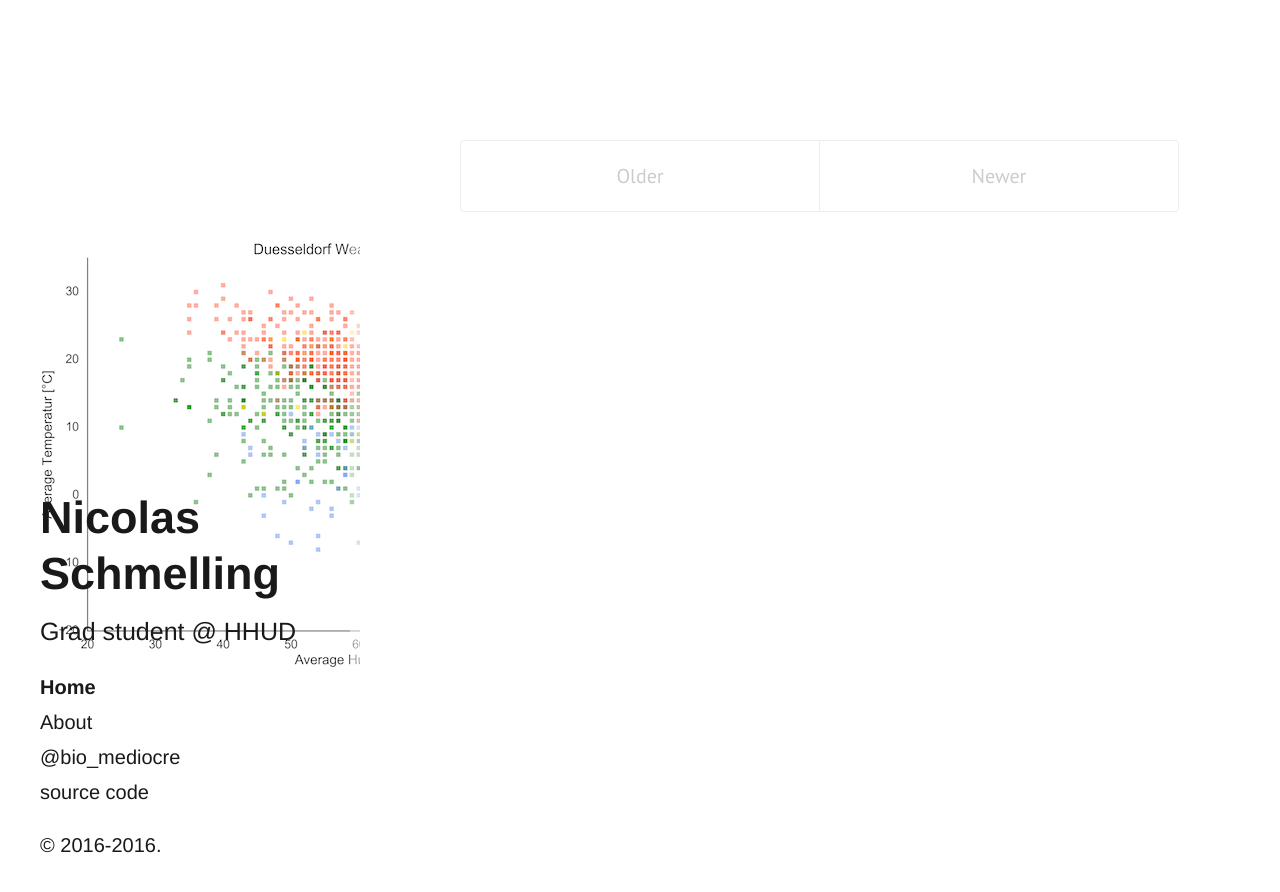
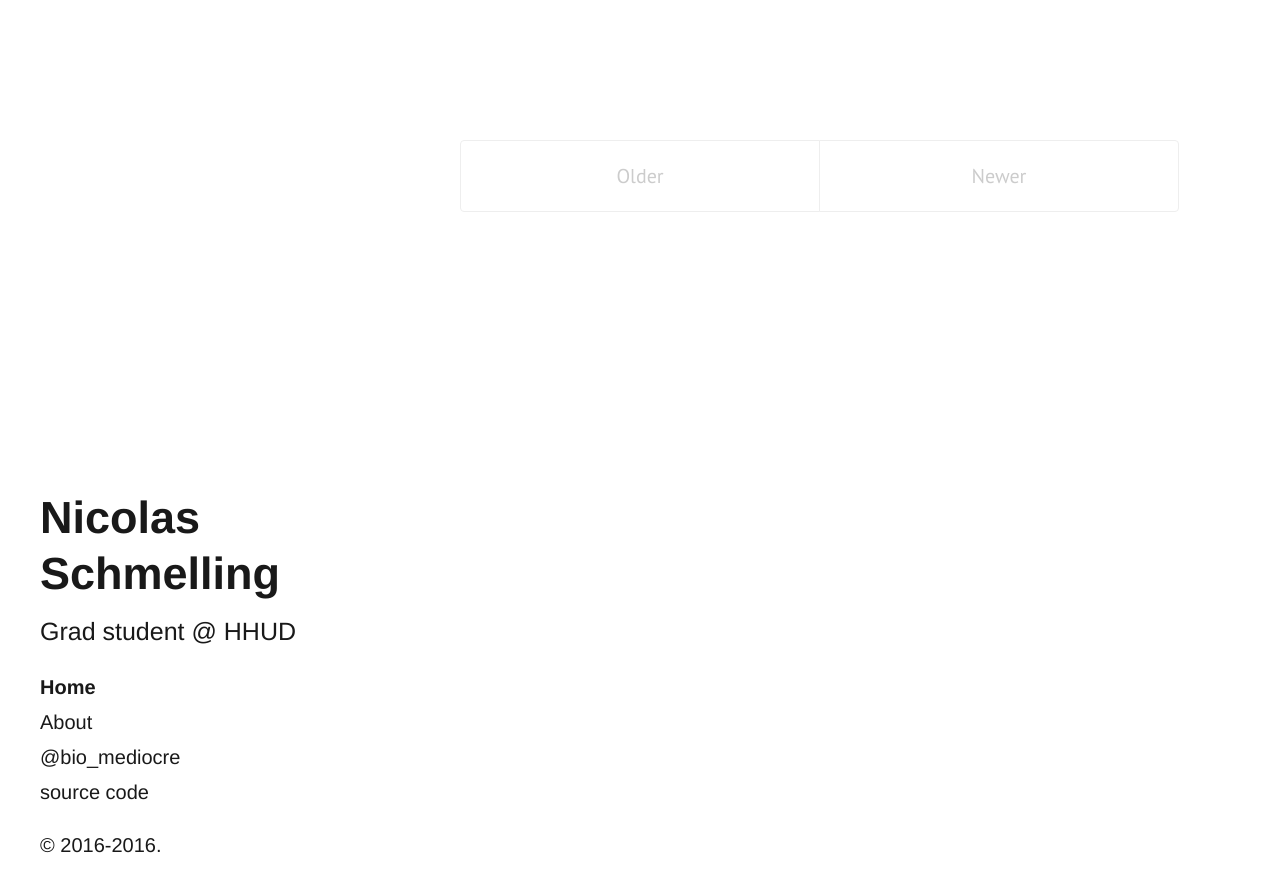
Before and after one commit to schmelling/schmelling.github.io, a Jekyll site: the page built from index.html, in a window 1280 px wide. Shown: the top 892 px of the page. Built offline with Jekyll 4.4.1, drawn with Linux system fonts in a browser that asks for light colours; the list of posts is cut into pages by our own code.

Commit message:
theme white

```diff
--- a/_layouts/default.html
+++ b/_layouts/default.html
@@ -3,7 +3,7 @@
 
   {% include head.html %}
 
-  <body class="theme-image">
+  <body class="theme-white">
 
     {% include sidebar.html %}
 
--- a/public/css/hyde.css
+++ b/public/css/hyde.css
@@ -199,6 +199,23 @@ a.sidebar-nav-item:focus {
   color: #191919;
 }
 
+/* White */
+.theme-white .sidebar {
+  background-color: #fff;
+}
+
+.theme-white .sidebar a,
+.theme-white .sidebar p,
+.theme-white .sidebar h1,
+.theme-white .content a {
+  color: #191919;
+}
+.theme-white .related-posts li a:hover {
+  /*text-shadow: 1px 1px #c1c1a4;*/
+  /*color: #331900;*/
+  color: #191919;
+}
+
 /* Red */
 .theme-base-08 .sidebar {
   background-color: #ac4142;
```
